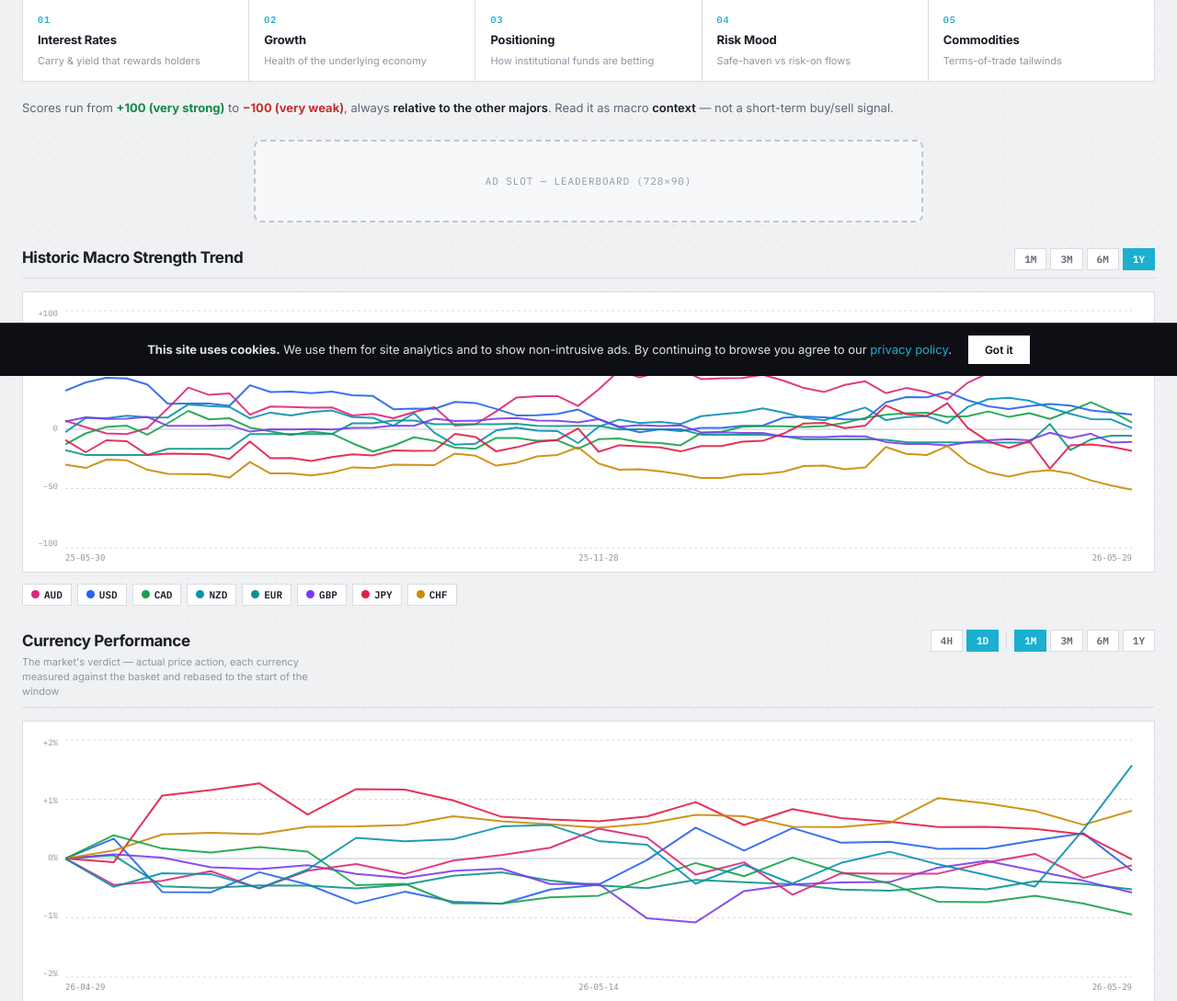
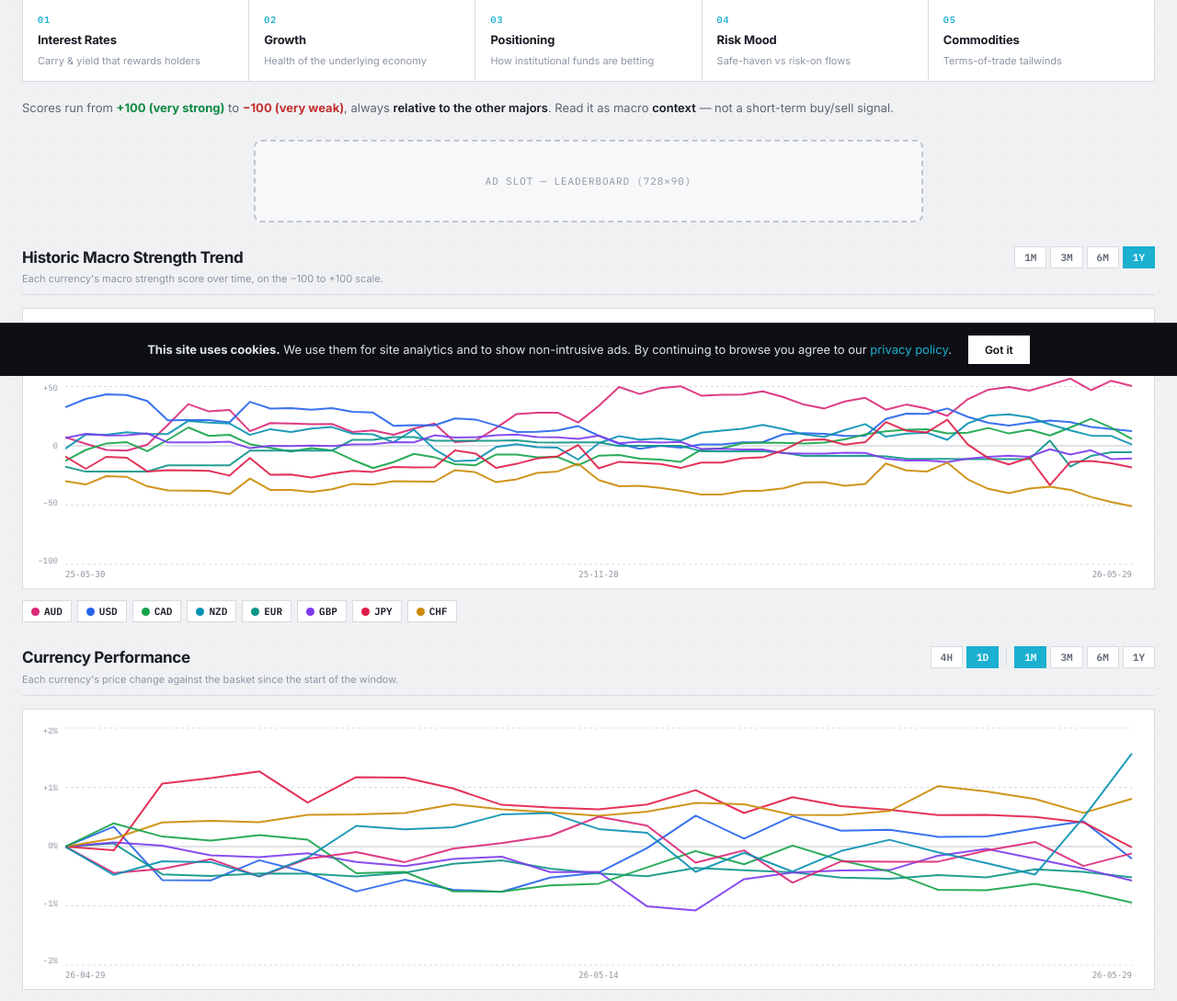
Before and after one commit to yiunamlb-cpu/piptheory, a FastAPI app: page / in a window 1280 px wide. Shown: the part 391-1480 px from the top of the page at 92% size. Run offline with FastAPI, Linux system fonts and the light colour scheme; parts of the project's set-up code (start-up, migrations or seed data) failed here and were passed over; some libraries are stand-ins or nearby versions.

Commit message:
Refine chart subtitles: plainer copy, add one to trend chart for parity
Drop the fluffy "market's verdict" line; give both charts a parallel,
single-line subtitle (remove the width cap that wrapped it to 3 lines).

Co-Authored-By: Claude Opus 4.7 <noreply@anthropic.com>

```diff
--- a/app/static/strength.css
+++ b/app/static/strength.css
@@ -83,7 +83,7 @@ body.cs-page .tv-topbar{padding:0 max(24px, calc((100% - 1440px) / 2 + 24px))}
 .cs-range button.cs-dis,.cs-range button:disabled{opacity:.32;cursor:not-allowed;pointer-events:none}
 .cs-block-head-2{align-items:flex-start}
 .cs-head-titles{display:flex;flex-direction:column;gap:3px;min-width:0}
-.cs-head-titles .cs-sub{max-width:46ch;line-height:1.45}
+.cs-head-titles .cs-sub{line-height:1.45}
 .cs-ctrls{display:flex;align-items:center;gap:8px;flex-wrap:wrap;flex-shrink:0}
 .cs-ctrl-div{width:1px;align-self:stretch;background:var(--border-2);margin:2px 0}
 .cs-chart-wrap{display:flex;gap:0;align-items:stretch;background:var(--card-grad);border:1px solid var(--border-2);border-radius:0;padding:16px 16px 8px;box-shadow:var(--shadow-card)}
--- a/app/templates/dashboard_strength.html
+++ b/app/templates/dashboard_strength.html
@@ -85,8 +85,11 @@
 
   <!-- 1. 12-MONTH TREND -->
   <section class="cs-block">
-    <div class="cs-block-head">
-      <h2>Historic Macro Strength Trend</h2>
+    <div class="cs-block-head cs-block-head-2">
+      <div class="cs-head-titles">
+        <h2>Historic Macro Strength Trend</h2>
+        <span class="cs-sub">Each currency's macro strength score over time, on the &minus;100 to +100 scale.</span>
+      </div>
       <div class="cs-range" id="csRange">
         <button data-days="30">1M</button>
         <button data-days="90">3M</button>
@@ -106,7 +109,7 @@
     <div class="cs-block-head cs-block-head-2">
       <div class="cs-head-titles">
         <h2>Currency Performance</h2>
-        <span class="cs-sub">The market's verdict — actual price action, each currency measured against the basket and rebased to the start of the window</span>
+        <span class="cs-sub">Each currency's price change against the basket since the start of the window.</span>
       </div>
       <div class="cs-ctrls">
         <div class="cs-range" id="psRes" title="Hover-point resolution">
```
